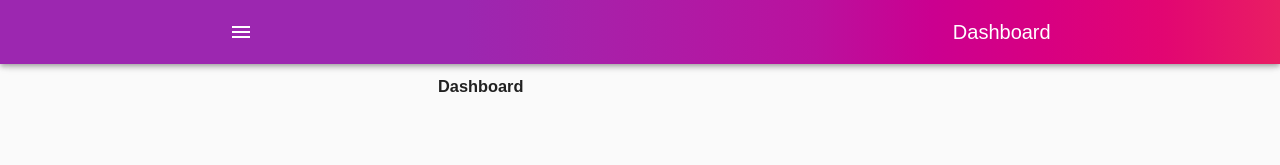
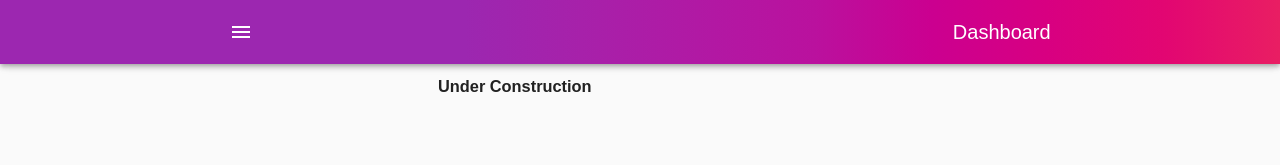
Before and after one commit to kitchanismo/Insurance-Management-System, a React (Create React App) app: page / in a window 1280 px wide. Shown: the top 165 px of the page. Built offline with nearby package versions, Linux system fonts and the light colour scheme.

Commit message:
adjust text

```diff
--- a/src/components/pages/Dashboard/index.tsx
+++ b/src/components/pages/Dashboard/index.tsx
@@ -9,7 +9,7 @@ const Dashboard: React.SFC<DashboardProps> = () => {
   useEffect(() => {
     dispatch({ type: 'SET_TITLE', payload: 'Dashboard' })
   }, [])
-  return <h3>Dashboard</h3>
+  return <h3>Under Construction</h3>
 }
 
 export default Dashboard
```
Also changed, not shown: 1 other file (tests, documents, lock files or other folders).
